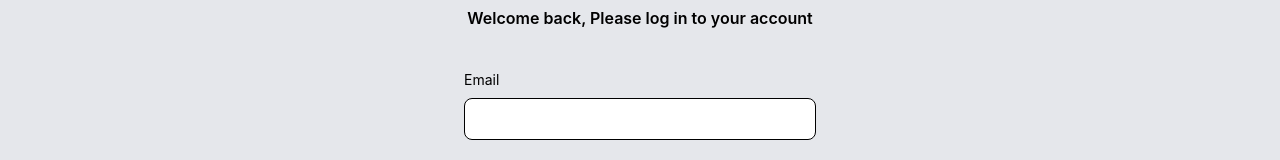
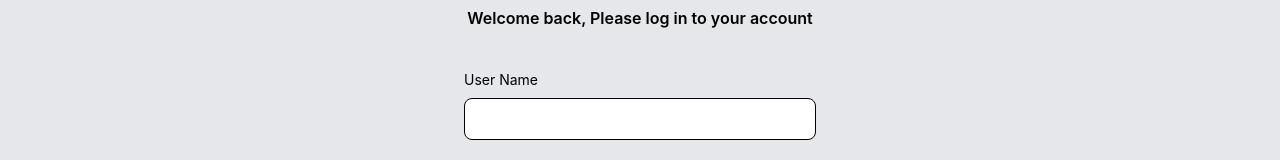
Before and after one commit to dtnghia2010/E-learning-platform, a React (Create React App) app in the folder frontend/: page /login in a window 1280 px wide. Shown: the part 230-390 px from the top of the page. Built offline with nearby package versions, Linux system fonts and the light colour scheme.

Commit message:
update handle function and validate email input, create Register.js

```diff
--- a/frontend/src/page/Login.js
+++ b/frontend/src/page/Login.js
@@ -40,10 +40,10 @@ const Login = () => {
                 <p className="font-semibold text-center text-black mt-4 mb-10"> Welcome back, Please log in to your account</p>
                 <form action="#">
                     <div className="mb-6">
-                        <label htmlFor="email" className="text-sm text-gray-700 block mb-2"> Email</label>
+                        <label htmlFor="email" className="text-sm text-gray-700 block mb-2"> User Name</label>
                         <input
-                            type="email"
-                            id="email"
+                            type="username"
+                            id="username"
                             value={username}
                             onChange={handleInputUsername}
                             className="w-full px-3 py-2 rounded-lg bg-gray-200 border focus:outline-none focus:ring-indigo-500 focus:ring-1"
```
